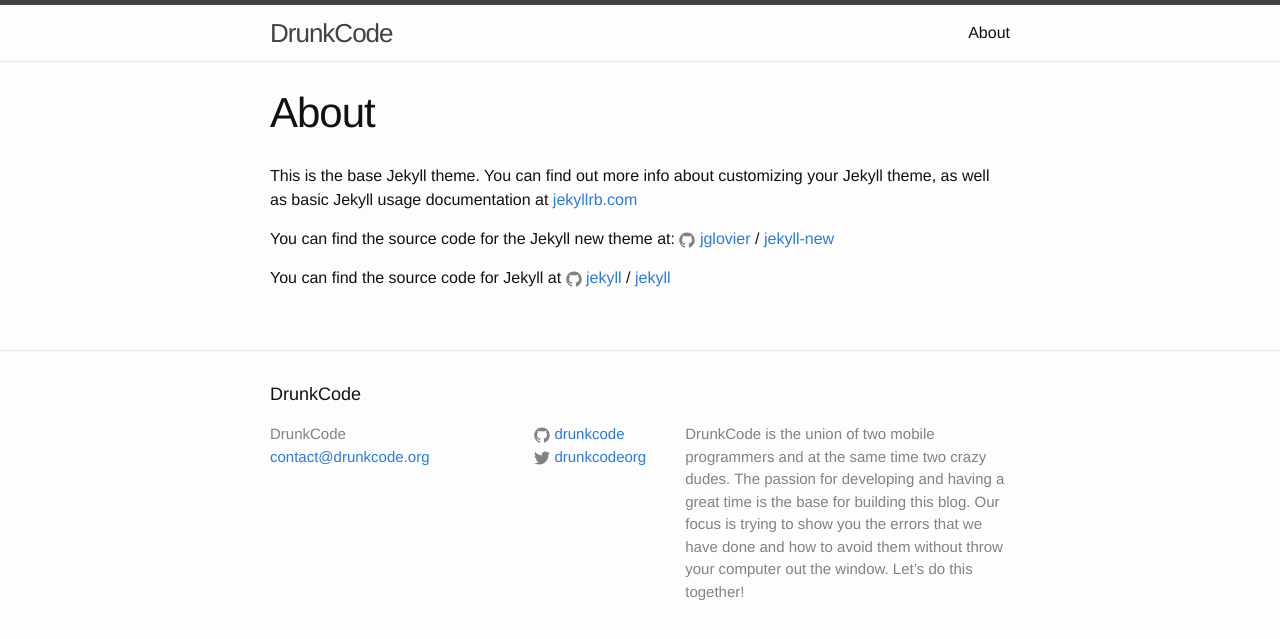
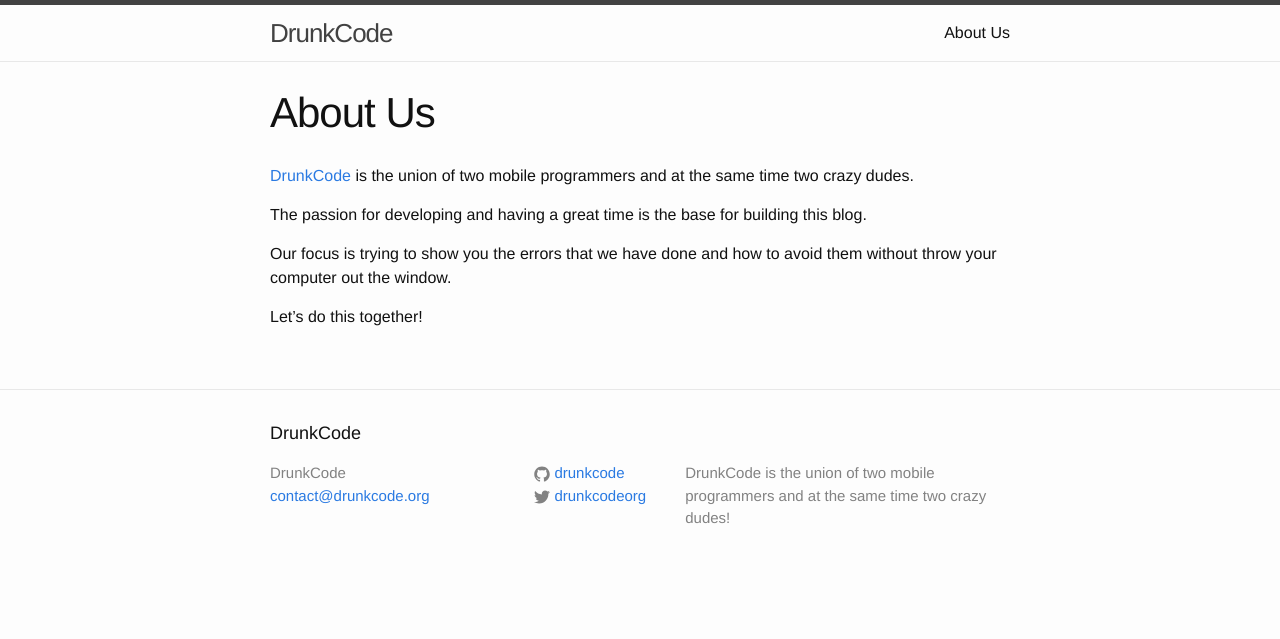
Before and after one commit to drunkcode/drunkcode.github.io, a Jekyll site: the page built from about.md, in a window 1280 px wide. Shown: the top 639 px of the page. Built offline with Jekyll 4.4.1, drawn with Linux system fonts in a browser that asks for light colours.

Commit message:
About Us updated

```diff
--- a/_config.yml
+++ b/_config.yml
@@ -2,12 +2,9 @@
 title: DrunkCode
 email: contact@drunkcode.org
 description: >
-  DrunkCode is the union of two mobile programmers and at the same time two crazy dudes.
-  The passion for developing and having a great time is the base for building this blog.
-  Our focus is trying to show you the errors that we have done and how to avoid them without throw your computer out the window.
-  Let’s do this together!
+  DrunkCode is the union of two mobile programmers and at the same time two crazy dudes!
 baseurl: ""
-url: "http://drunkcode.github.io"
+url: "http://drunkcode.org"
 twitter_username: drunkcodeorg
 github_username:  drunkcode
 
--- a/about.md
+++ b/about.md
@@ -1,15 +1,13 @@
 ---
 layout: page
-title: About
-permalink: /about/
+title: About Us
+permalink: /about-us/
 ---
 
-This is the base Jekyll theme. You can find out more info about customizing your Jekyll theme, as well as basic Jekyll usage documentation at [jekyllrb.com](http://jekyllrb.com/)
+[DrunkCode](http://drunkcode.org) is the union of two mobile programmers and at the same time two crazy dudes.
 
-You can find the source code for the Jekyll new theme at:
-{% include icon-github.html username="jglovier" %} /
-[jekyll-new](https://github.com/jglovier/jekyll-new)
+The passion for developing and having a great time is the base for building this blog.
 
-You can find the source code for Jekyll at
-{% include icon-github.html username="jekyll" %} /
-[jekyll](https://github.com/jekyll/jekyll)
+Our focus is trying to show you the errors that we have done and how to avoid them without throw your computer out the window.
+
+Let’s do this together!
```
